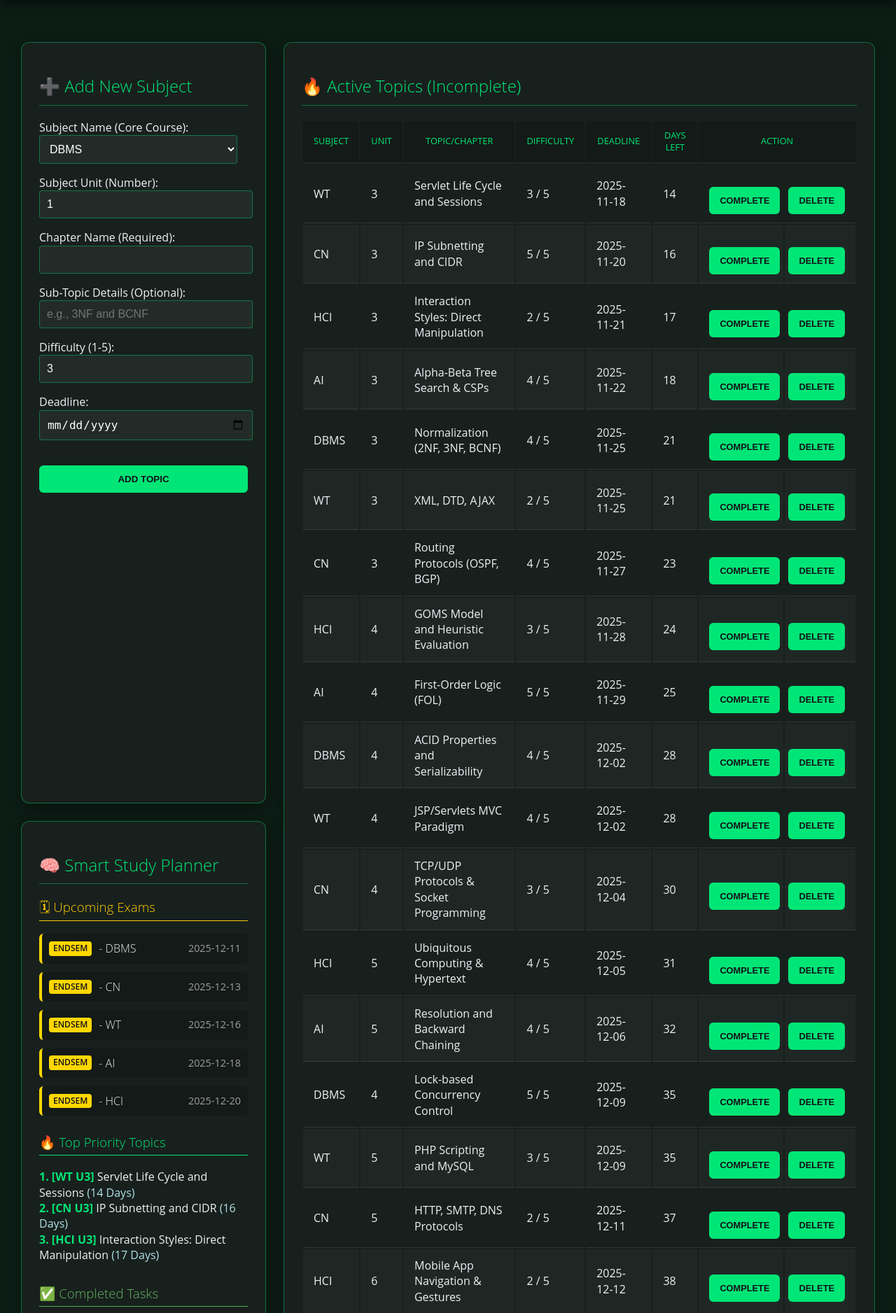
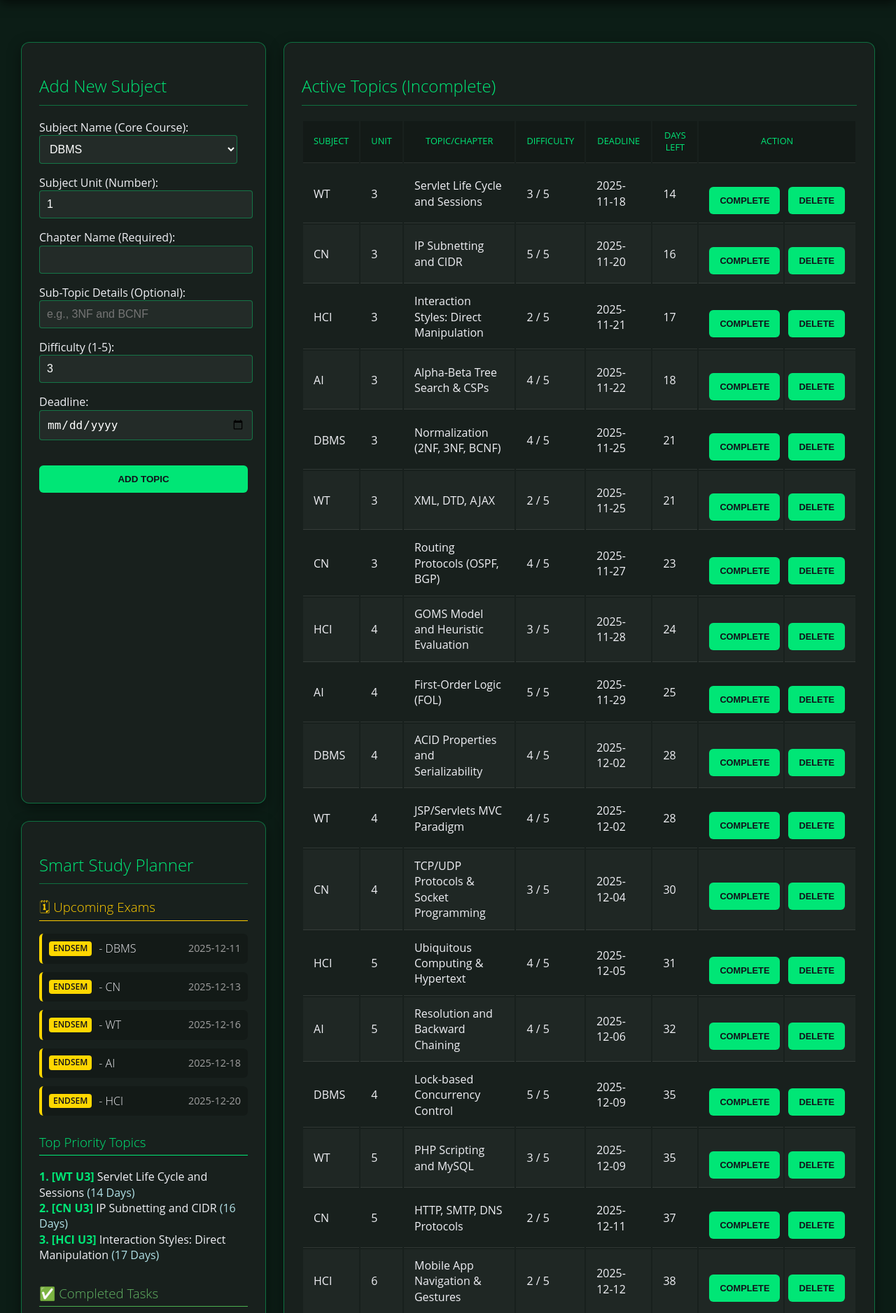
Before and after one commit to nishtha911/smart_study_companion, a Flask app: page / in a window 1280 px wide. Shown: the part 92-1968 px from the top of the page at 70% size. Run offline with Flask 3, Linux system fonts and the light colour scheme; data comes from the database, SQL or seed files in the repository.

Commit message:
removed emojis

```diff
--- a/templates/index.html
+++ b/templates/index.html
@@ -14,7 +14,7 @@
     <main id="dashboard-layout">
 
         <section class="feature-card" id="input-form">
-            <h2>➕ Add New Subject</h2>
+            <h2>Add New Subject</h2>
             <form method="POST" action="/add_subject">
                 <p>
                     <label for="syllabus_unit">Subject Name (Core Course):</label>
@@ -52,7 +52,7 @@
         </section>
 
         <section class="feature-card" id="tracker-placeholder">
-            <h2>🔥 Active Topics (Incomplete)</h2>
+            <h2>Active Topics (Incomplete)</h2>
             {% if subjects %}
             <table>
                 <thead>
@@ -105,7 +105,7 @@
         </section>
 
         <section class="feature-card" id="planner-placeholder">
-            <h2>🧠 Smart Study Planner</h2>
+            <h2>Smart Study Planner</h2>
 
             <div id="exam-calendar" style="margin-bottom: 25px;">
                 <h3 style="color: #ffcc00; border-bottom: 1px solid #ffcc00; padding-bottom: 5px; font-weight: 300;">🗓 Upcoming Exams</h3>
@@ -127,7 +127,7 @@
             </div>
 
             <div id="priority-topics">
-                <h3 style="color: var(--accent-color); border-bottom: 1px solid var(--accent-color); padding-bottom: 5px; font-weight: 300;">🔥 Top Priority Topics</h3>
+                <h3 style="color: var(--accent-color); border-bottom: 1px solid var(--accent-color); padding-bottom: 5px; font-weight: 300;">Top Priority Topics</h3>
                 {% if subjects %}
                     <ul class="clean-list">
                         {% for subject in subjects[:3] %}
```
